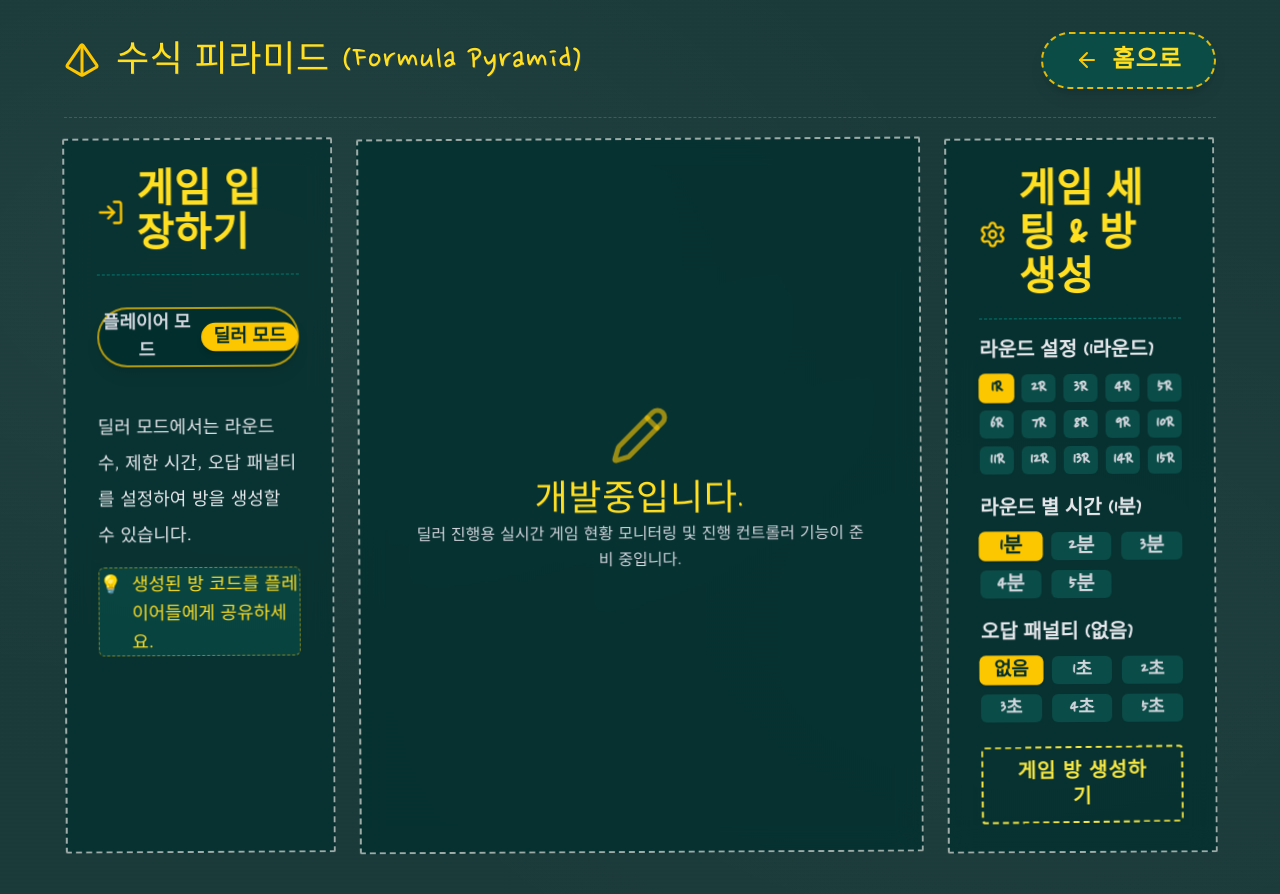
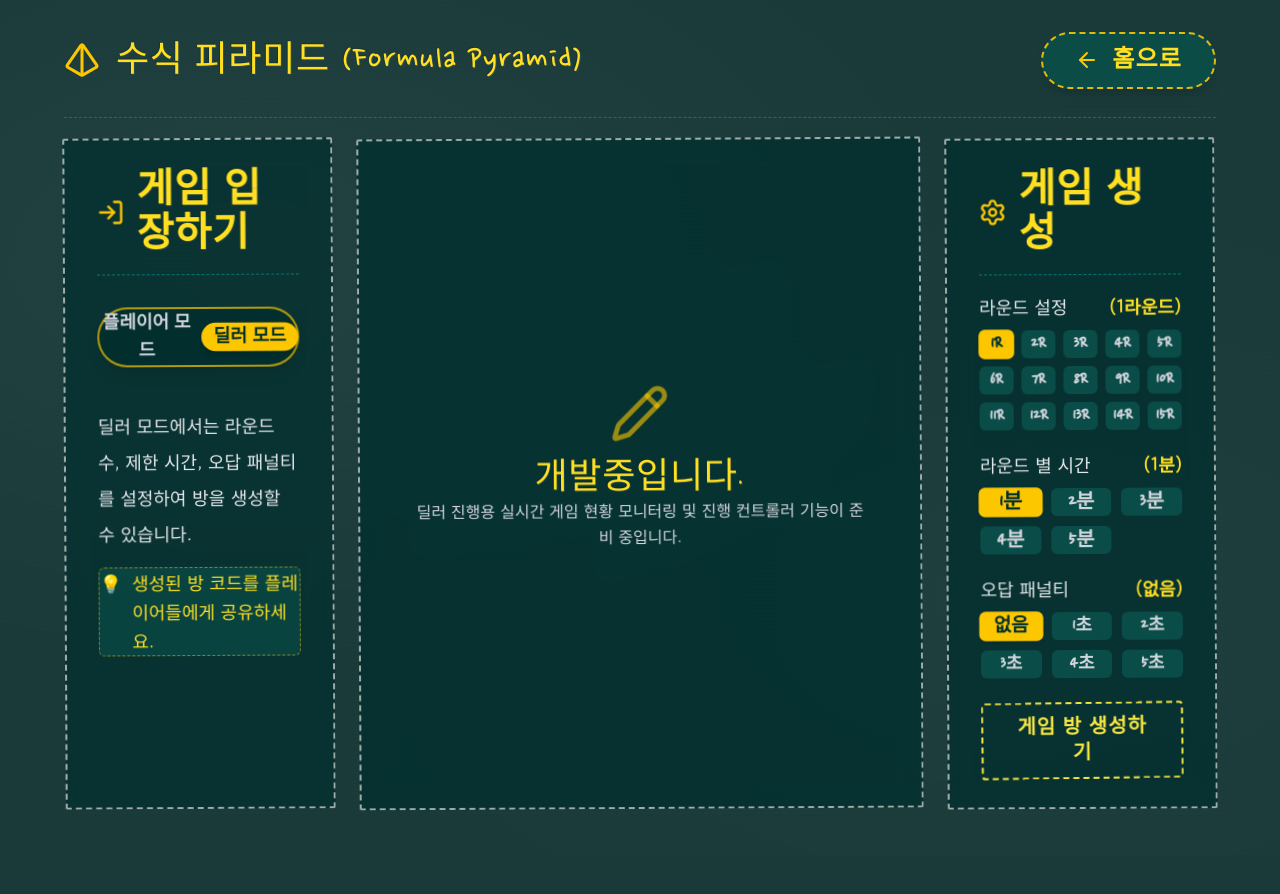
Before and after one commit to rlawlsdnjs78-infinity/infinitymath, a Next.js app: page /formula-pyramid in a window 1280 px wide. Both pictures are taken after a click on the button "딜러 모드". Shown: the top 894 px of the page. After the commit the page ends 856 px from the top, so only its background shows below. Built offline with nearby package versions, Linux system fonts and the light colour scheme.

Commit message:
fix: rename dealer mode card title to '게임 생성' and right-align setting values with body font

```diff
--- a/src/app/formula-pyramid/page.tsx
+++ b/src/app/formula-pyramid/page.tsx
@@ -790,7 +790,7 @@ export default function FormulaPyramidPage() {
                     className="text-yellow-300 font-bold"
                     style={{ fontFamily: "var(--font-chalk)", fontSize: "2.5rem", lineHeight: 1.1 }}
                   >
-                    게임 세팅 & 방 생성
+                    게임 생성
                   </h2>
                 </div>
 
@@ -801,11 +801,15 @@ export default function FormulaPyramidPage() {
 
                 <div className="flex flex-col gap-6 flex-1 justify-between py-1">
                   <div className="flex flex-col gap-5">
-                    {/* [요구사항 3] 각 버튼 및 라벨 글씨 크기 확대 */}
+                    {/* [요구사항 2] 라벨 폰트를 var(--font-body)로 맞추고 (N라운드) 수치 우측 정렬 */}
                     <div className="flex flex-col gap-2.5">
-                      <label className="text-lg sm:text-xl text-gray-200 font-bold" style={{ fontFamily: "var(--font-chalk)" }}>
-                        라운드 설정 ({selectedRound}라운드)
-                      </label>
+                      <div
+                        className="flex items-center justify-between w-full text-base sm:text-lg text-gray-200 font-medium"
+                        style={{ fontFamily: "var(--font-body)" }}
+                      >
+                        <span>라운드 설정</span>
+                        <span className="text-yellow-300 font-bold">({selectedRound}라운드)</span>
+                      </div>
                       <div className="grid grid-cols-5 gap-2">
                         {Array.from({ length: 15 }, (_, i) => i + 1).map((r) => (
                           <button
@@ -826,9 +830,13 @@ export default function FormulaPyramidPage() {
                     </div>
 
                     <div className="flex flex-col gap-2.5">
-                      <label className="text-lg sm:text-xl text-gray-200 font-bold" style={{ fontFamily: "var(--font-chalk)" }}>
-                        라운드 별 시간 ({selectedTime}분)
-                      </label>
+                      <div
+                        className="flex items-center justify-between w-full text-base sm:text-lg text-gray-200 font-medium"
+                        style={{ fontFamily: "var(--font-body)" }}
+                      >
+                        <span>라운드 별 시간</span>
+                        <span className="text-yellow-300 font-bold">({selectedTime}분)</span>
+                      </div>
                       <div className="grid grid-cols-3 gap-2.5">
                         {[1, 2, 3, 4, 5].map((t) => (
                           <button
@@ -849,9 +857,13 @@ export default function FormulaPyramidPage() {
                     </div>
 
                     <div className="flex flex-col gap-2.5">
-                      <label className="text-lg sm:text-xl text-gray-200 font-bold" style={{ fontFamily: "var(--font-chalk)" }}>
-                        오답 패널티 ({selectedPenalty})
-                      </label>
+                      <div
+                        className="flex items-center justify-between w-full text-base sm:text-lg text-gray-200 font-medium"
+                        style={{ fontFamily: "var(--font-body)" }}
+                      >
+                        <span>오답 패널티</span>
+                        <span className="text-yellow-300 font-bold">({selectedPenalty})</span>
+                      </div>
                       <div className="grid grid-cols-3 gap-2.5">
                         {["없음", "1초", "2초", "3초", "4초", "5초"].map((p) => (
                           <button
```
